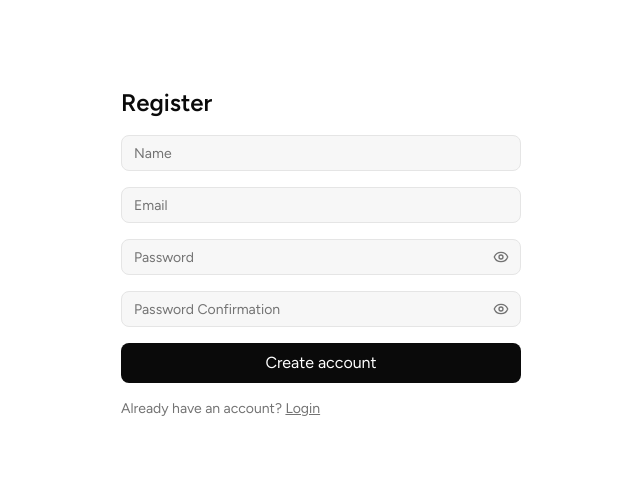
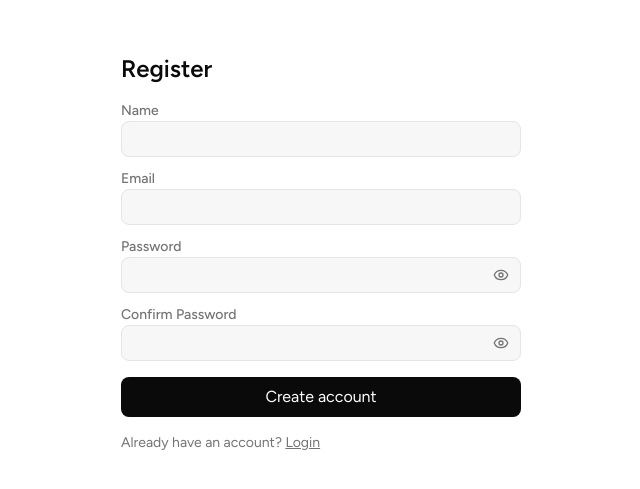
Before and after one commit to gloom-studio/gloom-next-template, a Next.js app: page /register in a window 1280 px wide. Shown: the part 147-636 px from the top of the page, without its empty margins (319-959 px from the left). Built offline with nearby package versions, Linux system fonts and the light colour scheme.

Commit message:
register and login both use tanstack forms

```diff
--- a/app/login/page.tsx
+++ b/app/login/page.tsx
@@ -1,5 +1,6 @@
 'use client';
 
+import { useForm } from '@tanstack/react-form';
 import Link from 'next/link';
 import { useRouter } from 'next/navigation';
 import { useState } from 'react';
@@ -8,28 +9,23 @@ import { Input } from '@/components/ui/input';
 import { PasswordInput } from '@/components/ui/password-input';
 import { authClient } from '@/lib/auth-client';
 
-function getField(formData: FormData, field: string) {
-  const value = formData.get(field);
-  return typeof value === 'string' ? value : '';
-}
-
 export default function LoginPage() {
   const router = useRouter();
   const [error, setError] = useState<string | null>(null);
   const [loading, setLoading] = useState(false);
 
-  async function onSubmit(event: React.SubmitEvent<HTMLFormElement>) {
-    event.preventDefault();
+  const form = useForm({
+    defaultValues: {
+      email: '',
+      password: '',
+    },
+    onSubmit: async ({ value }) => {
       setError(null);
       setLoading(true);
 
-    const formData = new FormData(event.currentTarget);
-    const email = getField(formData, 'email');
-    const password = getField(formData, 'password');
-
       const { error: signInError } = await authClient.signIn.email({
-      email,
-      password,
+        email: value.email,
+        password: value.password,
       });
 
       setLoading(false);
@@ -41,30 +37,87 @@ export default function LoginPage() {
 
       router.push('/dashboard');
       router.refresh();
-  }
+    },
+  });
 
   return (
     <main className="mx-auto flex min-h-screen w-full max-w-md items-center px-6 py-12">
-      <form onSubmit={onSubmit} className="w-full space-y-4">
+      <form
+        onSubmit={(e) => {
+          e.preventDefault();
+          void form.handleSubmit();
+        }}
+        className="w-full space-y-4"
+      >
         <h1 className="text-2xl font-semibold">Login</h1>
 
+        <div className="flex flex-col gap-3">
+          <form.Field
+            name="email"
+            validators={{
+              onBlur: ({ value }) => {
+                const email = value.trim();
+                if (email.length === 0) return 'Email is required';
+                const isValidEmail = /^[^\s@]+@[^\s@]+\.[^\s@]+$/.test(email);
+                return isValidEmail ? undefined : 'Enter a valid email address';
+              },
+            }}
+          >
+            {(field) => (
+              <div>
+                <label
+                  htmlFor={field.name}
+                  className="my-0 block text-sm font-medium text-muted-foreground"
+                >
+                  Email
+                </label>
                 <Input
                   required
                   type="email"
-          name="email"
-          placeholder="Email"
+                  name={field.name}
                   autoComplete="email"
-          className="w-full rounded-md border px-3 py-2"
+                  value={field.state.value}
+                  onBlur={field.handleBlur}
+                  onChange={(e) => field.handleChange(e.currentTarget.value)}
                 />
+
+                {!field.state.meta.isValid && (
+                  <p className="pt-1 text-xs text-red-500">{field.state.meta.errors.join(', ')}</p>
+                )}
+              </div>
+            )}
+          </form.Field>
+
+          <form.Field
+            name="password"
+            validators={{
+              onBlur: ({ value }) => (value.length === 0 ? 'Password is required' : undefined),
+            }}
+          >
+            {(field) => (
+              <div>
+                <label
+                  htmlFor={field.name}
+                  className="my-0 block text-sm font-medium text-muted-foreground"
+                >
+                  Password
+                </label>
                 <PasswordInput
                   required
-          name="password"
-          placeholder="Password"
+                  name={field.name}
                   autoComplete="current-password"
-          className="w-full rounded-md border px-3 py-2"
+                  value={field.state.value}
+                  onBlur={field.handleBlur}
+                  onChange={(e) => field.handleChange(e.currentTarget.value)}
                 />
-
-        {error ? <p className="text-sm text-red-500">{error}</p> : null}
+                {!field.state.meta.isValid && (
+                  <p className="pt-1 text-xs text-red-500">{field.state.meta.errors.join(', ')}</p>
+                )}
+              </div>
+            )}
+          </form.Field>
+        </div>
+        {error ? <p className="my-2 text-sm text-red-500">{error}</p> : null}
 
         <button
           type="submit"
--- a/app/register/page.tsx
+++ b/app/register/page.tsx
@@ -1,5 +1,6 @@
 'use client';
 
+import { useForm } from '@tanstack/react-form';
 import { Check, Circle, X } from 'lucide-react';
 import Link from 'next/link';
 import { useRouter } from 'next/navigation';
@@ -8,11 +9,6 @@ import { useState } from 'react';
 import { Input } from '@/components/ui/input';
 import { PasswordInput } from '@/components/ui/password-input';
 import { authClient } from '@/lib/auth-client';
-
-function getField(formData: FormData, field: string) {
-  const value = formData.get(field);
-  return typeof value === 'string' ? value : '';
-}
 
 function isStrongPassword(password: string) {
   const hasMinLength = password.length >= 8;
@@ -27,31 +23,18 @@ export default function RegisterPage() {
   const router = useRouter();
   const [error, setError] = useState<string | null>(null);
   const [loading, setLoading] = useState(false);
-  const [password, setPassword] = useState('');
-  const [passwordConfirmation, setPasswordConfirmation] = useState('');
-
-  const passwordChecks = {
-    minLength: password.length >= 8,
-    lowercase: /[a-z]/.test(password),
-    uppercase: /[A-Z]/.test(password),
-    number: /[0-9]/.test(password),
-    symbol: /[^\w\s]/.test(password),
-  };
-  const showChecklist = password.length > 0;
-  const passwordsMatch = passwordConfirmation.length > 0 && password === passwordConfirmation;
-
-  async function onSubmit(event: React.FormEvent<HTMLFormElement>) {
-    event.preventDefault();
+  const form = useForm({
+    defaultValues: {
+      name: '',
+      email: '',
+      password: '',
+      passwordConfirmation: '',
+    },
+    onSubmit: async ({ value }) => {
       setError(null);
       setLoading(true);
 
-    const formData = new FormData(event.currentTarget);
-    const name = getField(formData, 'name');
-    const email = getField(formData, 'email');
-    const submittedPassword = password;
-    const submittedPasswordConfirmation = passwordConfirmation;
-
-    if (!isStrongPassword(submittedPassword)) {
+      if (!isStrongPassword(value.password)) {
         setError(
           'Password must be at least 8 characters and include 1 lowercase, 1 uppercase, 1 number, and 1 symbol.',
         );
@@ -59,16 +42,16 @@ export default function RegisterPage() {
         return;
       }
 
-    if (submittedPassword !== submittedPasswordConfirmation) {
+      if (value.password !== value.passwordConfirmation) {
         setError('Password confirmation does not match.');
         setLoading(false);
         return;
       }
 
       const { error: signUpError } = await authClient.signUp.email({
-      name,
-      email,
-      password: submittedPassword,
+        name: value.name,
+        email: value.email,
+        password: value.password,
       });
 
       setLoading(false);
@@ -80,49 +63,163 @@ export default function RegisterPage() {
 
       router.push('/dashboard');
       router.refresh();
-  }
+    },
+  });
 
   return (
     <main className="mx-auto flex min-h-screen w-full max-w-md items-center px-6 py-12">
-      <form onSubmit={onSubmit} className="w-full space-y-4">
+      <form
+        onSubmit={(e) => {
+          e.preventDefault();
+          void form.handleSubmit();
+        }}
+        className="w-full space-y-4"
+      >
         <h1 className="text-2xl font-semibold">Register</h1>
 
+        <div className="flex flex-col gap-3">
+          <form.Field
+            name="name"
+            validators={{
+              onBlur: ({ value }) => (value.length === 0 ? 'Name is required' : undefined),
+            }}
+          >
+            {(field) => (
+              <div>
+                <label
+                  htmlFor={field.name}
+                  className="my-0 block text-sm font-medium text-muted-foreground"
+                >
+                  Name
+                </label>
                 <Input
                   required
                   type="text"
-          name="name"
-          placeholder="Name"
+                  name={field.name}
                   autoComplete="name"
-          className="w-full rounded-md border px-3 py-2"
+                  value={field.state.value}
+                  onBlur={field.handleBlur}
+                  onChange={(e) => field.handleChange(e.currentTarget.value)}
                 />
+                {!field.state.meta.isValid && (
+                  <p className="pt-1 text-xs text-red-500">{field.state.meta.errors.join(', ')}</p>
+                )}
+              </div>
+            )}
+          </form.Field>
+
+          <form.Field
+            name="email"
+            validators={{
+              onBlur: ({ value }) => {
+                const email = value.trim();
+                if (email.length === 0) return 'Email is required';
+                const isValidEmail = /^[^\s@]+@[^\s@]+\.[^\s@]+$/.test(email);
+                return isValidEmail ? undefined : 'Enter a valid email address';
+              },
+            }}
+          >
+            {(field) => (
+              <div>
+                <label
+                  htmlFor={field.name}
+                  className="my-0 block text-sm font-medium text-muted-foreground"
+                >
+                  Email
+                </label>
                 <Input
                   required
                   type="email"
-          name="email"
-          placeholder="Email"
+                  name={field.name}
                   autoComplete="email"
+                  value={field.state.value}
+                  onBlur={field.handleBlur}
+                  onChange={(e) => field.handleChange(e.currentTarget.value)}
+                />
+                {!field.state.meta.isValid && (
+                  <p className="pt-1 text-xs text-red-500">{field.state.meta.errors.join(', ')}</p>
+                )}
+              </div>
+            )}
+          </form.Field>
+
+          <form.Field
+            name="password"
+            validators={{
+              onChange: ({ value }) =>
+                value.length === 0
+                  ? 'Password is required'
+                  : isStrongPassword(value)
+                    ? undefined
+                    : 'Must be 8+ chars with lowercase, uppercase, number, and symbol',
+            }}
+          >
+            {(field) => (
+              <div>
+                <label
+                  htmlFor={field.name}
+                  className="my-0 block text-sm font-medium text-muted-foreground"
+                >
+                  Password
+                </label>
+                <PasswordInput
+                  required
+                  name={field.name}
+                  autoComplete="new-password"
+                  value={field.state.value}
+                  onBlur={field.handleBlur}
+                  onChange={(e) => field.handleChange(e.currentTarget.value)}
                   className="w-full rounded-md border px-3 py-2"
                 />
+              </div>
+            )}
+          </form.Field>
+
+          <form.Field
+            name="passwordConfirmation"
+            validators={{
+              onChange: ({ value }) =>
+                value.length === 0 ? 'Password confirmation is required' : undefined,
+            }}
+          >
+            {(field) => (
+              <div>
+                <label
+                  htmlFor={field.name}
+                  className="my-0 block text-sm font-medium text-muted-foreground"
+                >
+                  Confirm Password
+                </label>
                 <PasswordInput
                   required
-          name="password"
-          placeholder="Password"
+                  name={field.name}
                   autoComplete="new-password"
+                  value={field.state.value}
+                  onBlur={field.handleBlur}
+                  onChange={(e) => field.handleChange(e.currentTarget.value)}
                   className="w-full rounded-md border px-3 py-2"
-          value={password}
-          onChange={(e) => setPassword(e.currentTarget.value)}
                 />
-        <PasswordInput
-          required
-          name="passwordConfirmation"
-          placeholder="Password Confirmation"
-          autoComplete="new-password"
-          className="w-full rounded-md border px-3 py-2"
-          value={passwordConfirmation}
-          onChange={(e) => setPasswordConfirmation(e.currentTarget.value)}
-        />
+              </div>
+            )}
+          </form.Field>
+          <form.Subscribe
+            selector={(state) => [state.values.password, state.values.passwordConfirmation]}
+          >
+            {([password, passwordConfirmation]) => {
+              const passwordChecks = {
+                minLength: password.length >= 8,
+                lowercase: /[a-z]/.test(password),
+                uppercase: /[A-Z]/.test(password),
+                number: /[0-9]/.test(password),
+                symbol: /[^\w\s]/.test(password),
+              };
+              const showChecklist = password.length > 0;
+              const passwordsMatch =
+                passwordConfirmation.length > 0 && password === passwordConfirmation;
 
-        {showChecklist ? (
+              if (!showChecklist) return null;
+
+              return (
                 <ul className="grid grid-cols-2 gap-2 space-y-1 text-xs text-muted-foreground">
                   <li className={passwordChecks.minLength ? 'text-foreground' : undefined}>
                     {passwordChecks.minLength ? (
@@ -175,7 +272,10 @@ export default function RegisterPage() {
                     Passwords match
                   </li>
                 </ul>
-        ) : null}
+              );
+            }}
+          </form.Subscribe>
+        </div>
 
         {error ? <p className="text-sm text-red-500">{error}</p> : null}
 
--- a/components/ui/input.tsx
+++ b/components/ui/input.tsx
@@ -9,7 +9,7 @@ function Input({ className, type, ...props }: React.ComponentProps<'input'>) {
       type={type}
       data-slot="input"
       className={cn(
-        'h-9 w-full min-w-0 rounded-4xl border border-input bg-input/30 px-3 py-1 text-base transition-colors outline-none file:inline-flex file:h-7 file:border-0 file:bg-transparent file:text-sm file:font-medium file:text-foreground placeholder:text-muted-foreground focus-visible:border-ring focus-visible:ring-[3px] focus-visible:ring-ring/50 disabled:pointer-events-none disabled:cursor-not-allowed disabled:opacity-50 aria-invalid:border-destructive aria-invalid:ring-[3px] aria-invalid:ring-destructive/20 md:text-sm dark:aria-invalid:border-destructive/50 dark:aria-invalid:ring-destructive/40',
+        'my-0 h-9 w-full min-w-0 rounded-md border border-input bg-input/30 px-3 py-1 text-base transition-colors outline-none file:inline-flex file:h-7 file:border-0 file:bg-transparent file:text-sm file:font-medium file:text-foreground placeholder:text-muted-foreground focus-visible:border-ring focus-visible:ring-[3px] focus-visible:ring-ring/50 disabled:pointer-events-none disabled:cursor-not-allowed disabled:opacity-50 aria-invalid:border-destructive aria-invalid:ring-[3px] aria-invalid:ring-destructive/20 md:text-sm dark:aria-invalid:border-destructive/50 dark:aria-invalid:ring-destructive/40',
         className,
       )}
       {...props}
--- a/package.json
+++ b/package.json
@@ -19,6 +19,10 @@
     "@hugeicons/react": "^1.1.6",
     "@prisma/adapter-pg": "^7.7.0",
     "@prisma/client": "^7.7.0",
+    "@tanstack/react-devtools": "^0.10.2",
+    "@tanstack/react-form": "^1.28.6",
+    "@tanstack/react-form-devtools": "^0.2.20",
+    "@tanstack/react-form-nextjs": "^1.28.6",
     "better-auth": "^1.6.2",
     "class-variance-authority": "^0.7.1",
     "clsx": "^2.1.1",
```
Also changed, not shown: 1 other file (tests, documents, lock files or other folders). Lines whose indentation alone changed are shown as unchanged.
